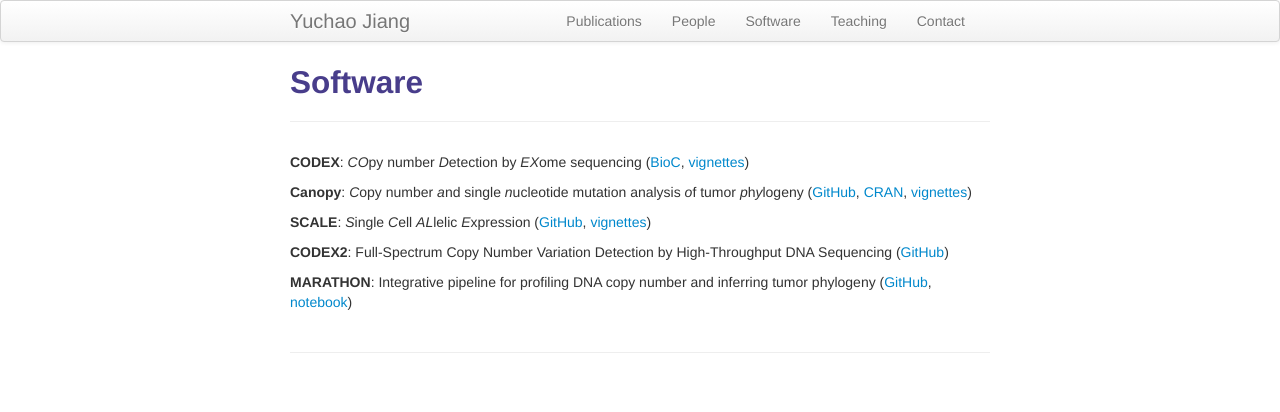
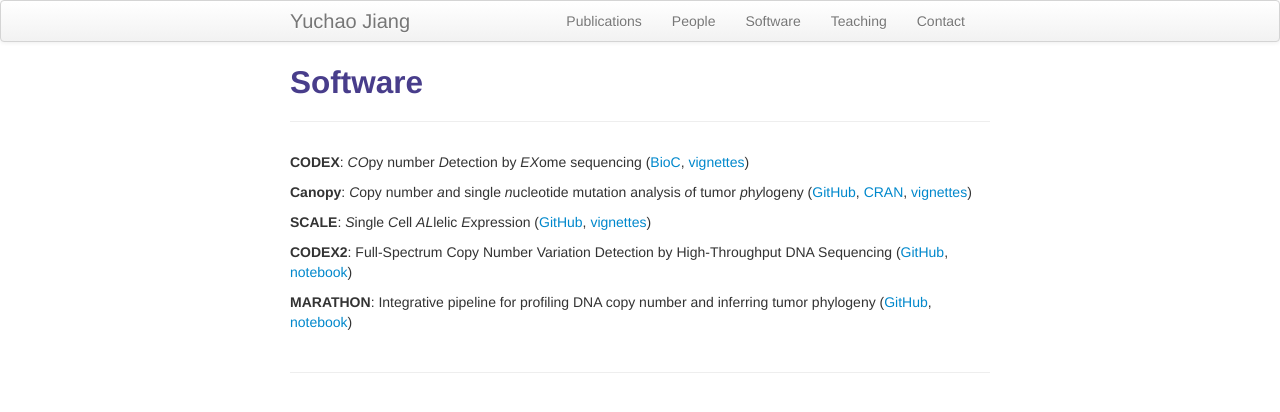
Before and after one commit to yuchaojiang/yuchaojiang.github.io, a Jekyll site: the page built from pages/software.md, in a window 1280 px wide. Shown: the top 412 px of the page. Built offline with Jekyll 4.4.1, drawn with Linux system fonts in a browser that asks for light colours.

Commit message:
Update software.md

```diff
--- a/pages/software.md
+++ b/pages/software.md
@@ -12,6 +12,6 @@ description: Yuchao Jiang's software
 
 **SCALE**: *S*ingle *C*ell *AL*lelic *E*xpression ([GitHub](https://github.com/yuchaojiang/SCALE), [vignettes](https://github.com/yuchaojiang/SCALE/blob/master/demo/SCALE_vignettes.pdf))
 
-**CODEX2**: Full-Spectrum Copy Number Variation Detection by High-Throughput DNA Sequencing ([GitHub](https://github.com/yuchaojiang/CODEX2))
+**CODEX2**: Full-Spectrum Copy Number Variation Detection by High-Throughput DNA Sequencing ([GitHub](https://github.com/yuchaojiang/CODEX2), [notebook](http://htmlpreview.github.io/?https://github.com/yuchaojiang/CODEX2/blob/master/demo/CODEX2.html))
 
 **MARATHON**: Integrative pipeline for profiling DNA copy number and inferring tumor phylogeny ([GitHub](https://github.com/yuchaojiang/MARATHON), [notebook](https://rawgit.com/yuchaojiang/MARATHON/master/notebook/MARATHON.html))
```
